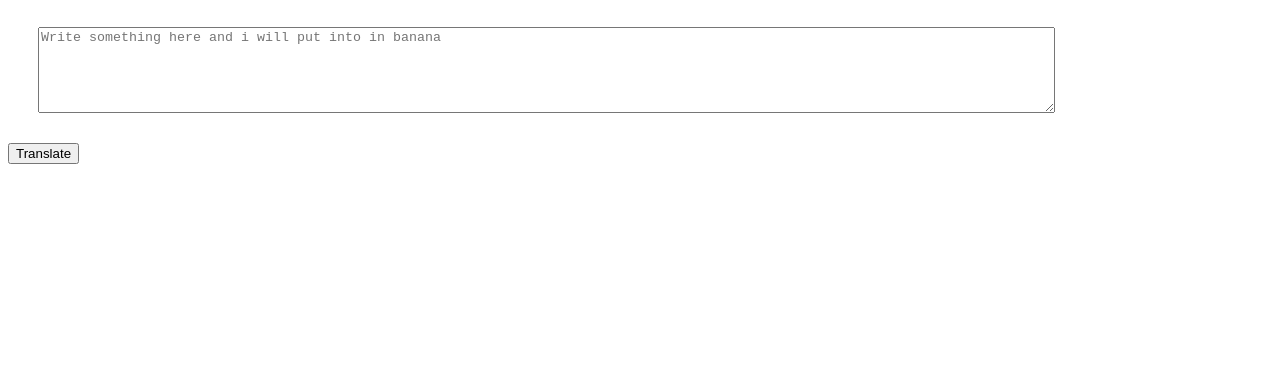
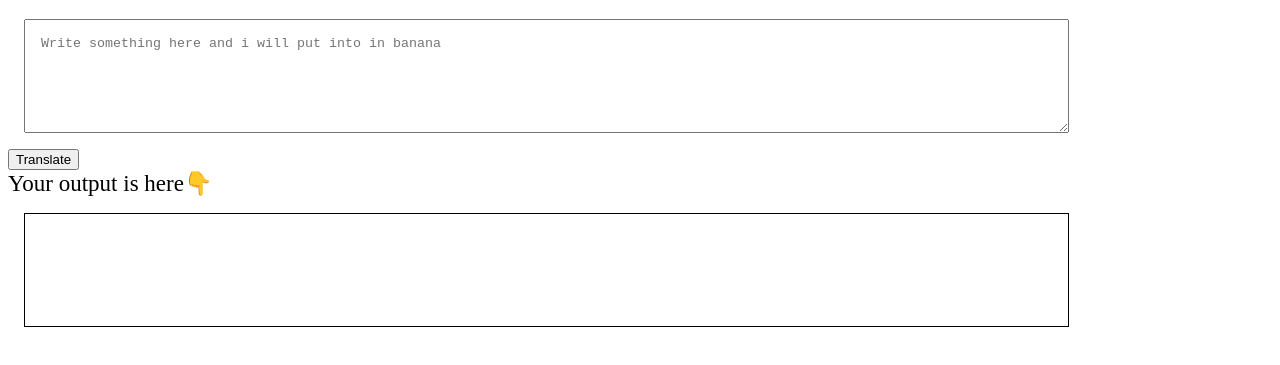
Before and after one commit to moinuddin6/Neogcamp-Banana-Speak, a plain HTML site: page index.html in a window 1280 px wide. Shown: the part 61-426 px from the top of the page. Drawn offline with Linux system fonts and the light colour scheme.

Commit message:
output div

```diff
--- a/app.js
+++ b/app.js
@@ -16,6 +16,9 @@
 
 var btnTranslate = document.querySelector("#btn-translate");
 var txtInput = document.querySelector("#txt-input");
+var outputDiv = document.querySelector("#output");
+
+//  outputDiv.innerText = "I am Moin"  // if you want to something then use .innertext with selector.
 
 console.log(txtInput);
 
--- a/index.html
+++ b/index.html
@@ -1,26 +1,43 @@
 <!DOCTYPE html>
 <html lang="en">
   <head>
-    <meta charset="UTF-8">
-    <meta http-equiv="X-UA-Compatible" content="IE=edge">
-    <meta name="viewport" content="width=device-width, initial-scale=1.0">
+    <meta charset="UTF-8" />
+    <meta http-equiv="X-UA-Compatible" content="IE=edge" />
+    <meta name="viewport" content="width=device-width, initial-scale=1.0" />
     <title>Banana Talk</title>
     <style>
       textarea {
         width: 80%;
         height: 10vh;
         display: block;
-            margin: 30px;
-            padding: auto;
+        margin: 1rem;
+        padding: 1rem;
       }
+
+      #output {
+        border: 1px solid black;
+        width: 80%;
+        height: 10vh;
+        margin: 1rem;
+        padding: 1rem;
+      }
+
     </style>
   </head>
   <body>
     <h1>Talk Banana</h1>
 
-    <textarea id="txt-input" placeholder="Write something here and i will put into in banana"></textarea>
+    <textarea
+      id="txt-input"
+      placeholder="Write something here and i will put into in banana"
+    ></textarea>
 
     <button id="btn-translate">Translate</button>
+
+    <div style="font-size: 23px">Your output is here👇</div>
+
+    <div id="output"></div>
+
     <script src="/app.js" type="text/javascript"></script>
   </body>
 </html>
```
Lines whose indentation alone changed are shown as unchanged.
